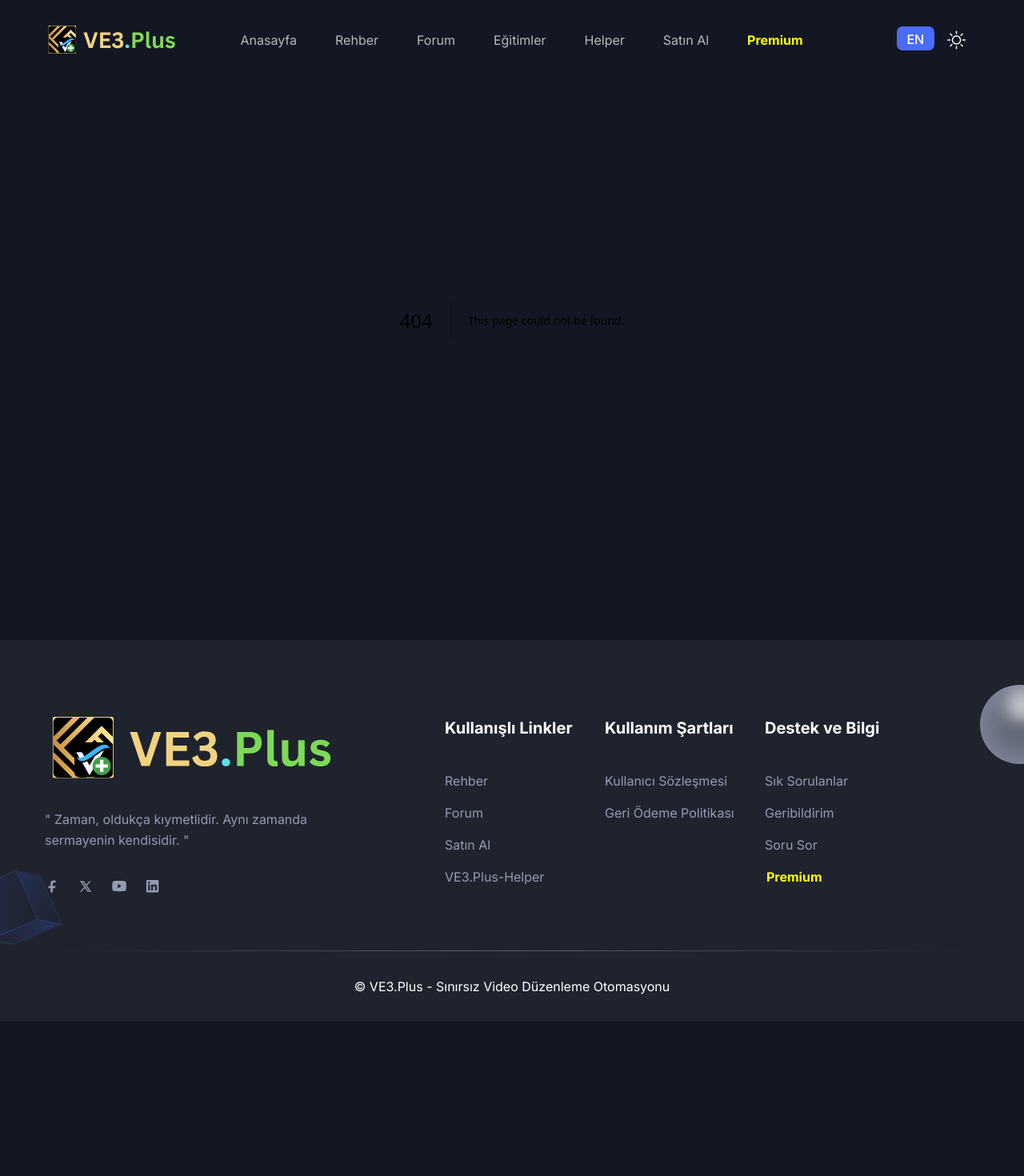
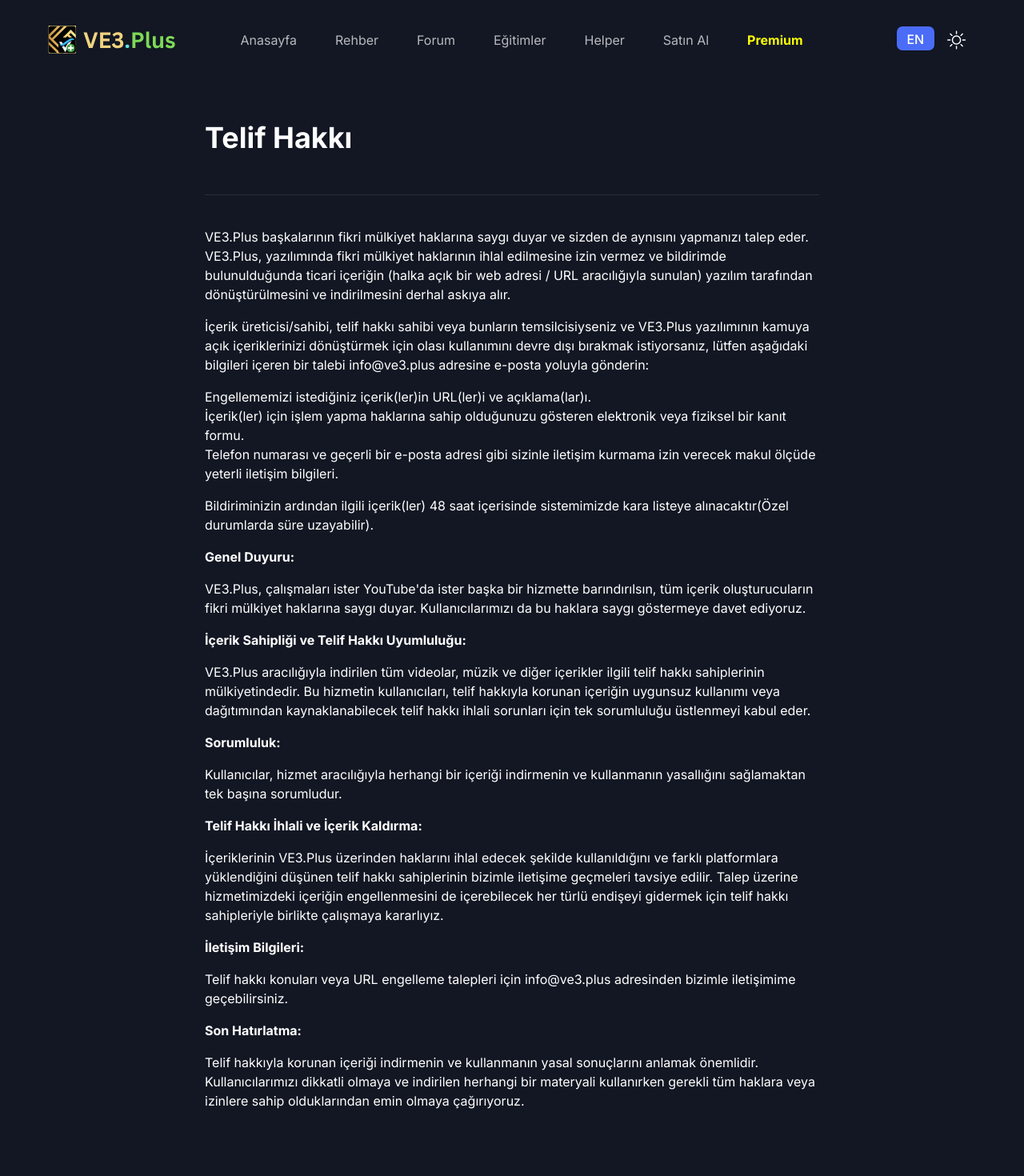
Before and after one commit to f9260/tes8, a Next.js app: page /telif-hakki in a window 1280 px wide. Before the commit this address had no page. Shown: the top 1470 px of the page at 80% size. Before the commit the page ends 1277 px from the top, so only its background shows below. Built offline with nearby package versions, Linux system fonts and the light colour scheme.

Commit message:
Add files via upload

```diff
--- /dev/null
+++ b/src/app/telif-hakki/page.tsx
@@ -0,0 +1,85 @@
+import Link from 'next/link';
+import { Metadata } from "next";
+
+export const metadata: Metadata = {
+  title: "Telif Hakkı | VE3.Plus",
+  description: "",
+  // other metadata
+};
+
+const BlogDetailsPage = () => {
+  return (
+    <>
+      <section className="pb-[120px] pt-[150px]">
+        <div className="container">
+          <div className="-mx-4 flex flex-wrap justify-center">
+            <div className="w-full px-4 lg:w-8/12">
+              <div>
+                <h2 className="mb-8 text-3xl font-bold leading-tight text-black dark:text-white sm:text-4xl sm:leading-tight">
+                  Telif Hakkı
+                </h2>
+                <div className="mb-10 flex flex-wrap items-center justify-between border-b border-body-color border-opacity-10 pb-4 dark:border-white dark:border-opacity-10">
+                  <div className="flex flex-wrap items-center"></div>
+                </div>
+                <div>
+                  <p className="mb-4">
+                    VE3.Plus başkalarının fikri mülkiyet haklarına saygı duyar ve sizden de aynısını yapmanızı talep eder. VE3.Plus, yazılımında fikri mülkiyet haklarının ihlal edilmesine izin vermez ve bildirimde bulunulduğunda ticari içeriğin (halka açık bir web adresi / URL aracılığıyla sunulan) yazılım tarafından dönüştürülmesini ve indirilmesini derhal askıya alır.
+                  </p>
+                  <p className="mb-4">
+                    İçerik üreticisi/sahibi, telif hakkı sahibi veya bunların temsilcisiyseniz ve VE3.Plus yazılımının kamuya açık içeriklerinizi dönüştürmek için olası kullanımını devre dışı bırakmak istiyorsanız, lütfen aşağıdaki bilgileri içeren bir talebi info@ve3.plus adresine e-posta yoluyla gönderin:
+                  </p>
+                  <ul className="mb-4">
+                    <li>Engellememizi istediğiniz içerik(ler)in URL(ler)i ve açıklama(lar)ı.</li>
+                    <li>İçerik(ler) için işlem yapma haklarına sahip olduğunuzu gösteren elektronik veya fiziksel bir kanıt formu.</li>
+                    <li>Telefon numarası ve geçerli bir e-posta adresi gibi sizinle iletişim kurmama izin verecek makul ölçüde yeterli iletişim bilgileri.</li>
+                  </ul>
+                  <p className="mb-4">
+                    Bildiriminizin ardından ilgili içerik(ler) 48 saat içerisinde sistemimizde kara listeye alınacaktır(Özel durumlarda süre uzayabilir).
+                  </p>
+                  <p className="mb-4">
+                    <strong>Genel Duyuru:</strong>
+                  </p>
+                  <p className="mb-4">
+                    VE3.Plus, çalışmaları ister YouTube'da ister başka bir hizmette barındırılsın, tüm içerik oluşturucuların fikri mülkiyet haklarına saygı duyar. Kullanıcılarımızı da bu haklara saygı göstermeye davet ediyoruz.
+                  </p>
+                  <p className="mb-4">
+                    <strong>İçerik Sahipliği ve Telif Hakkı Uyumluluğu:</strong>
+                  </p>
+                  <p className="mb-4">
+                    VE3.Plus aracılığıyla indirilen tüm videolar, müzik ve diğer içerikler ilgili telif hakkı sahiplerinin mülkiyetindedir. Bu hizmetin kullanıcıları, telif hakkıyla korunan içeriğin uygunsuz kullanımı veya dağıtımından kaynaklanabilecek telif hakkı ihlali sorunları için tek sorumluluğu üstlenmeyi kabul eder.
+                  </p>
+                  <p className="mb-4">
+                    <strong>Sorumluluk:</strong>
+                  </p>
+                  <p className="mb-4">
+                    Kullanıcılar, hizmet aracılığıyla herhangi bir içeriği indirmenin ve kullanmanın yasallığını sağlamaktan tek başına sorumludur.
+                  </p>
+                  <p className="mb-4">
+                    <strong>Telif Hakkı İhlali ve İçerik Kaldırma:</strong>
+                  </p>
+                  <p className="mb-4">
+                    İçeriklerinin VE3.Plus üzerinden haklarını ihlal edecek şekilde kullanıldığını ve farklı platformlara yüklendiğini düşünen telif hakkı sahiplerinin bizimle iletişime geçmeleri tavsiye edilir. Talep üzerine hizmetimizdeki içeriğin engellenmesini de içerebilecek her türlü endişeyi gidermek için telif hakkı sahipleriyle birlikte çalışmaya kararlıyız.
+                  </p>
+                  <p className="mb-4">
+                    <strong>İletişim Bilgileri:</strong>
+                  </p>
+                  <p className="mb-4">
+                    Telif hakkı konuları veya URL engelleme talepleri için info@ve3.plus adresinden bizimle iletişimime geçebilirsiniz.
+                  </p>
+                  <p className="mb-4">
+                    <strong>Son Hatırlatma:</strong>
+                  </p>
+                  <p>
+                    Telif hakkıyla korunan içeriği indirmenin ve kullanmanın yasal sonuçlarını anlamak önemlidir. Kullanıcılarımızı dikkatli olmaya ve indirilen herhangi bir materyali kullanırken gerekli tüm haklara veya izinlere sahip olduklarından emin olmaya çağırıyoruz.
+                  </p>
+                </div>
+              </div>
+            </div>
+          </div>
+        </div> {/* Eksik div kapanışı buraya eklendi */}
+      </section> {/* Eksik section kapanışı buraya eklendi */}
+    </>
+  );
+};
+
+export default BlogDetailsPage;
```
